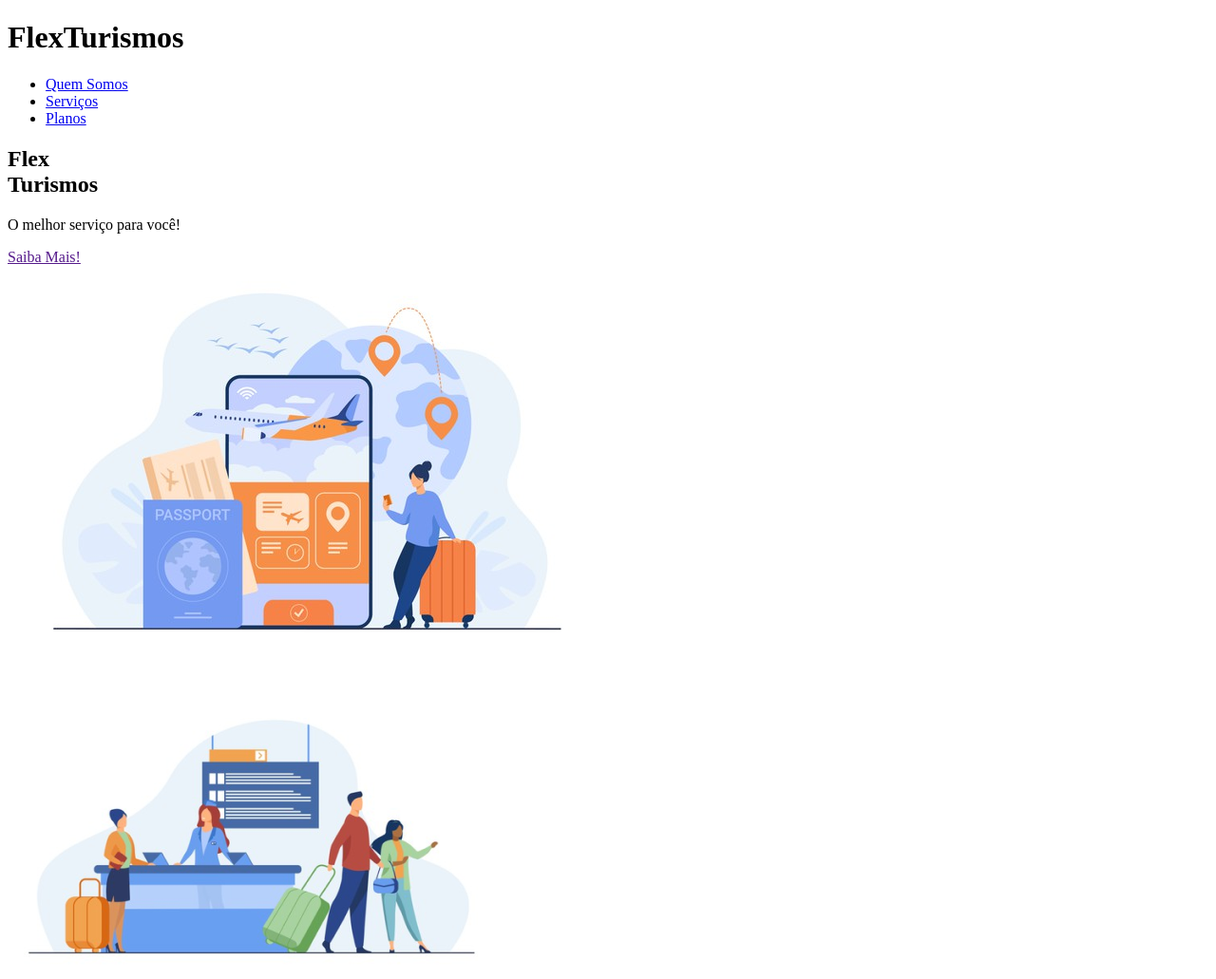
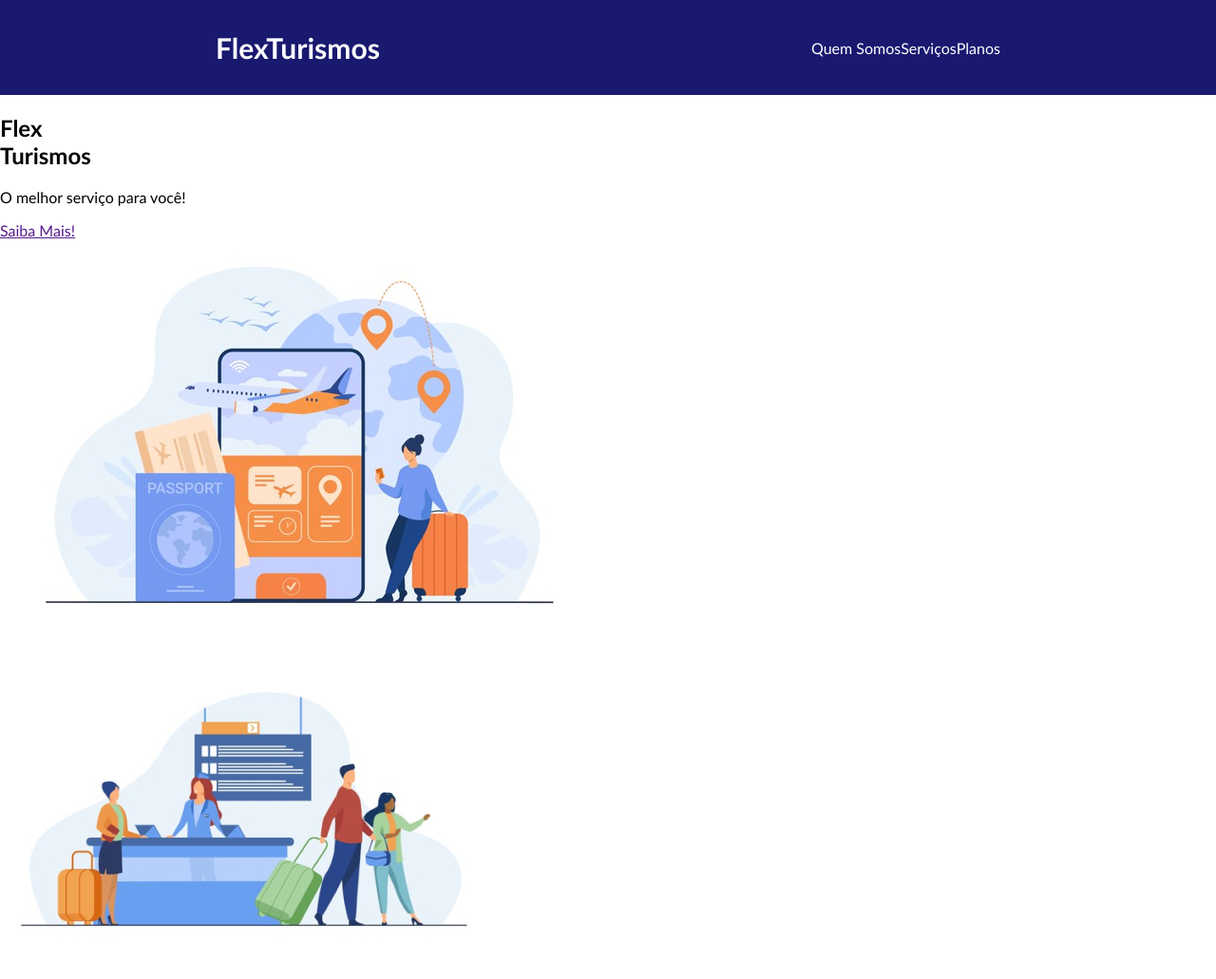
Before and after one commit to Douglas-Mariano/flex-projeto, a plain HTML site: page index.html in a window 1280 px wide. Shown: the top 1031 px of the page at 95% size. Drawn offline with Linux system fonts and the light colour scheme.

Commit message:
Organizando a Interface

```diff
--- a/index.html
+++ b/index.html
@@ -7,9 +7,9 @@
     <link rel="stylesheet" href="style.css">
 </head>
 <body>
-    <header>
-        <h1>FlexTurismos</h1>
-        <ul>
+    <header class="header-main menu">
+        <h1 id="title">FlexTurismos</h1>
+        <ul class="itens">
             <li><a href="#quem-somos">Quem Somos</a></li>
             <li><a href="#servicos">Serviços</a></li>
             <li><a href="#planos">Planos</a></li>
@@ -102,8 +102,8 @@
     </section>
 
     <footer>
-        <p>&copy; 2021 CSS Flexbox</p>
-        <p>Desenvolvido por: Seu nome aqui dev</p>
+        <p>&copy; 2022 CSS Flexbox</p>
+        <p>Desenvolvido por: Douglas Mariano</p>
     </footer>
 </body>
 </html>
--- a/style.css
+++ b/style.css
@@ -0,0 +1,47 @@
+body{
+    margin: 0;
+    padding: 0;
+    font-family: 'Trebuchet MS', 'Lucida Sans Unicode', 'Lucida Grande', 'Lucida Sans', Arial, sans-serif;
+}
+
+ul{
+    list-style: none;
+    margin: 0;
+    padding: 0;
+}
+
+ul li a{
+    text-decoration: none;
+}
+
+.flex-container{
+    display: flex;
+    max-width: 992px;
+    width: 100%;
+    margin: auto;
+}
+
+.header-main{
+    display: flex;
+    background-color: midnightblue;
+    height: 100px;
+    align-items: center;
+}
+
+#title{
+    font-size: 30px;
+    color: white;
+    font-family: 'Gill Sans', 'Gill Sans MT', Calibri, 'Trebuchet MS', sans-serif;
+}
+
+.menu{
+    justify-content: space-around;
+}
+
+.itens{
+    display: flex;
+}
+
+.itens li a{
+    color: white;
+}
```
